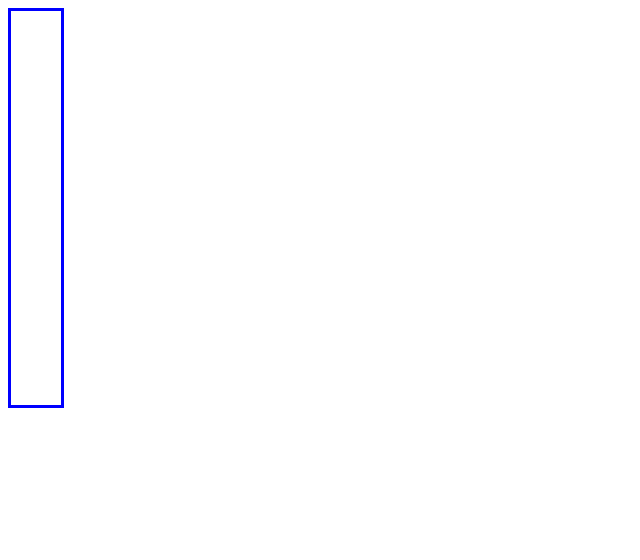
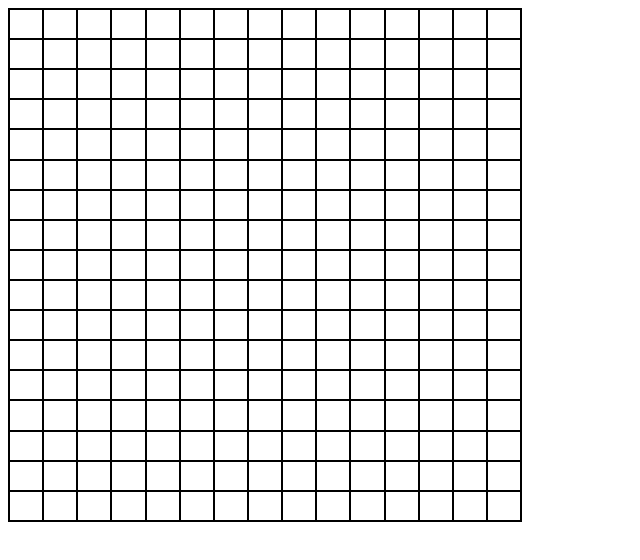
Before and after one commit to Indigoverde/TOP_Etch-a-Sketch, a plain HTML site: page index.html in a window 1280 px wide. Shown: the whole page, without its empty margins (0-640 px from the left). Drawn offline with Linux system fonts and the light colour scheme.

Commit message:
create grid but not working properly

```diff
--- a/script.js
+++ b/script.js
@@ -1,10 +1,13 @@
 // Grid
 const container = document.querySelector("#gridContainer");
 
-const div = document.createElement("div");
-div.style.border = "solid blue"
-div.style.minHeight = " 50 px";
-div.style.minWidth = "50px"
-container.appendChild(div);
+const gridSize = 16;
+//const totalCells = gridSize * gridSize;
 
-// voir avec flexbox pour une taille auto
+    for (let i = 1; i < 256; i++) {
+        const cell = document.createElement("div");
+        cell.classList.add("grid-cell");
+        container.appendChild(cell);
+        }
+
+// Pb avec le nombre de case à cause des bords
--- a/style.css
+++ b/style.css
@@ -1,5 +1,15 @@
 #gridContainer {
     display : flex;
-    height : 400px;
-    width : 400px;
+    flex-wrap : wrap;
+    height : 512px;
+    width : 512px;
+    border : 1px solid black;
 }
+
+.grid-cell {
+   border : 1px solid black;
+   flex : auto;
+   height : auto;
+   width : 32px;
+
+}
```
